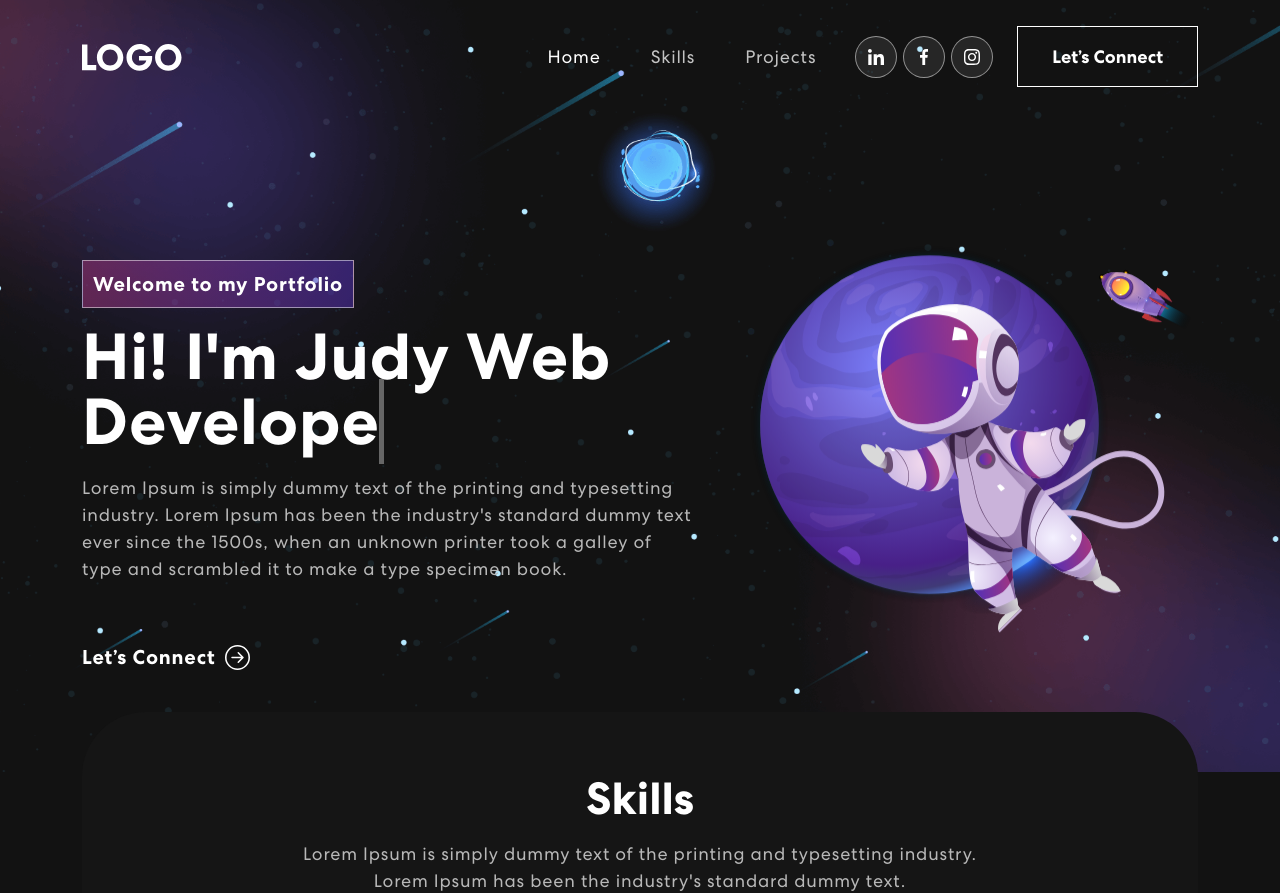
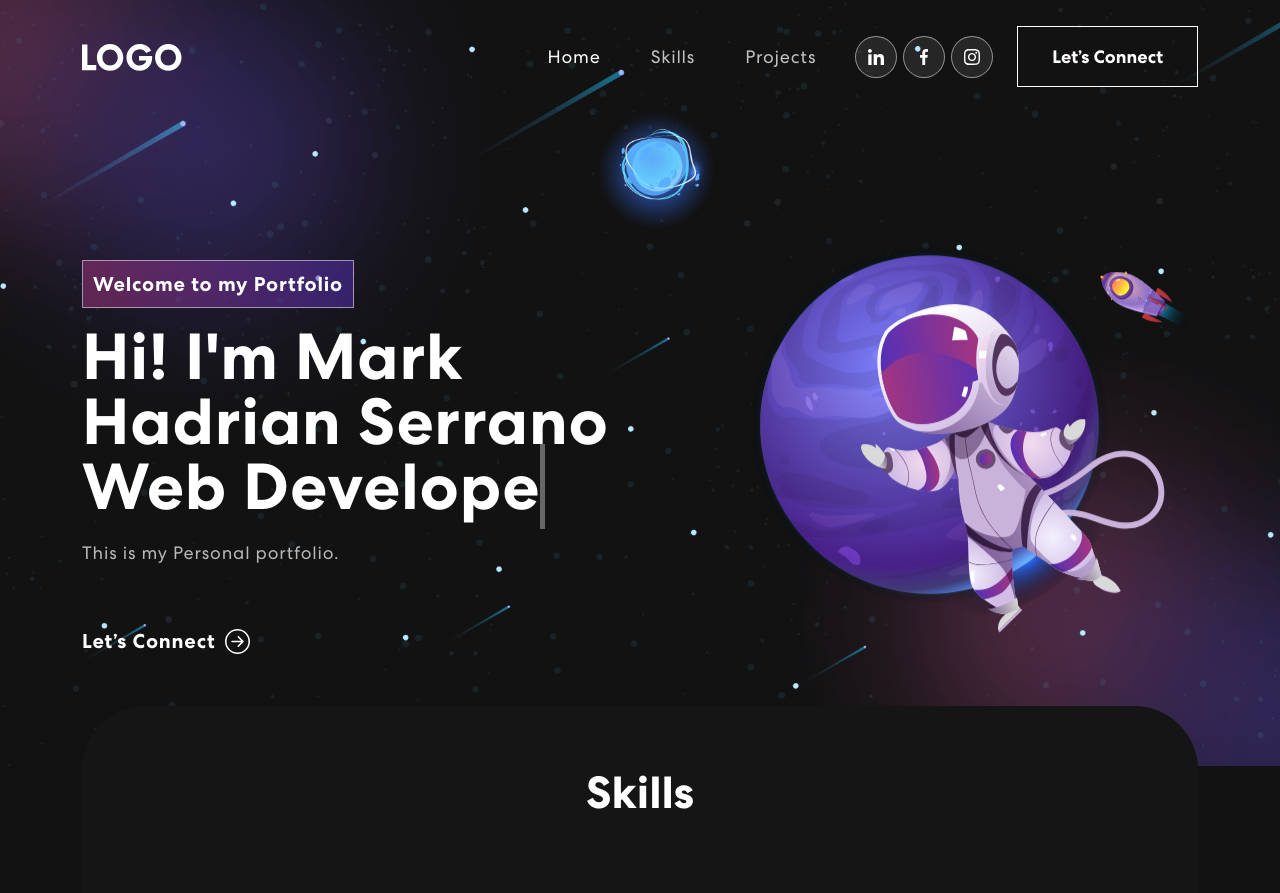
Before and after one commit to markserrano/personal-portfolio-js, a React (Create React App) app: page / in a window 1280 px wide. Shown: the top 893 px of the page. Built offline with nearby package versions, Linux system fonts and the light colour scheme; no server answers.

Commit message:
Update 1.0

```diff
--- a/src/components/Banner.js
+++ b/src/components/Banner.js
@@ -56,9 +56,11 @@ export const Banner = () => {
               {({ isVisible }) =>
               <div className={isVisible ? "animate__animated animate__fadeIn" : ""}>
                 <span className="tagline">Welcome to my Portfolio</span>
-                <h1>{`Hi! I'm Judy`} <span className="txt-rotate" dataPeriod="1000" data-rotate='[ "Web Developer", "Web Designer", "UI/UX Designer" ]'><span className="wrap">{text}</span></span></h1>
-                  <p>Lorem Ipsum is simply dummy text of the printing and typesetting industry. Lorem Ipsum has been the industry's standard dummy text ever since the 1500s, when an unknown printer took a galley of type and scrambled it to make a type specimen book.</p>
+                <h1>{`Hi! I'm Mark Hadrian Serrano`} <span className="txt-rotate" dataPeriod="1000" data-rotate='[ "Web Developer", "Web Designer", "UI/UX Designer" ]'><span className="wrap">{text}</span></span></h1>
+                  <p>This is my Personal portfolio.</p>
+
                   <button onClick={() => console.log('connect')}>Let’s Connect <ArrowRightCircle size={25} /></button>
+
               </div>}
             </TrackVisibility>
           </Col>
--- a/src/components/Footer.js
+++ b/src/components/Footer.js
@@ -20,7 +20,7 @@ export const Footer = () => {
               <a href="#"><img src={navIcon2} alt="Icon" /></a>
               <a href="#"><img src={navIcon3} alt="Icon" /></a>
             </div>
-            <p>Copyright 2022. All Rights Reserved</p>
+            <p>Copyright 2021-2023. All Rights Reserved</p>
           </Col>
         </Row>
       </Container>
--- a/src/components/Skills.js
+++ b/src/components/Skills.js
@@ -35,7 +35,7 @@ export const Skills = () => {
                 <div className="col-12">
                     <div className="skill-bx wow zoomIn">
                         <h2>Skills</h2>
-                        <p>Lorem Ipsum is simply dummy text of the printing and typesetting industry.<br></br> Lorem Ipsum has been the industry's standard dummy text.</p>
+                        <p>  </p>
                         <Carousel responsive={responsive} infinite={true} className="owl-carousel owl-theme skill-slider">
                             <div className="item">
                                 <img src={meter1} alt="Image" />
```
